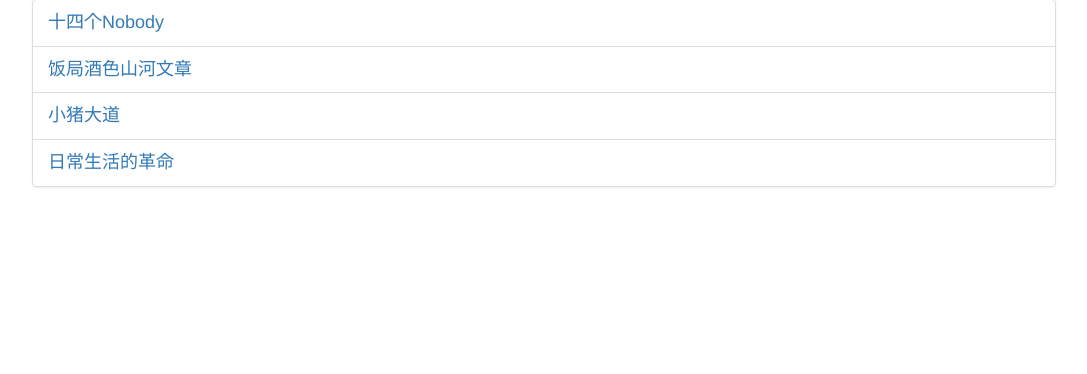
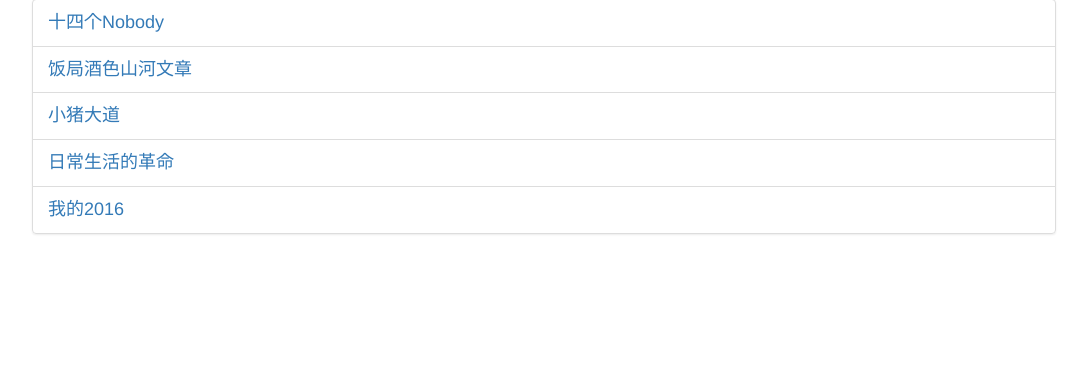
Before and after one commit to hanx11/mysite, a Python web app: template templates/home.html in a window 1280 px wide. Shown: the part 71-445 px from the top of the page, without its empty margins (96-1183 px from the left). Run offline with Jinja, Linux system fonts and the light colour scheme; the template is opened without the code that fills it, so the values that code supplies are empty; some libraries are stand-ins or nearby versions.

Commit message:
modify templates/home.html for add my-2016

```diff
--- a/templates/home.html
+++ b/templates/home.html
@@ -46,6 +46,9 @@
                 <li class="list-group-item title">
                     <a href="http://liber.tech/blog/daily-life/">日常生活的革命</a>
                 </li>
+                <li class="list-group-item title">
+                    <a href="http://liber.tech/blog/my-2016/">我的2016</a>
+                </li>
             </ul>
         </div>
 
```
